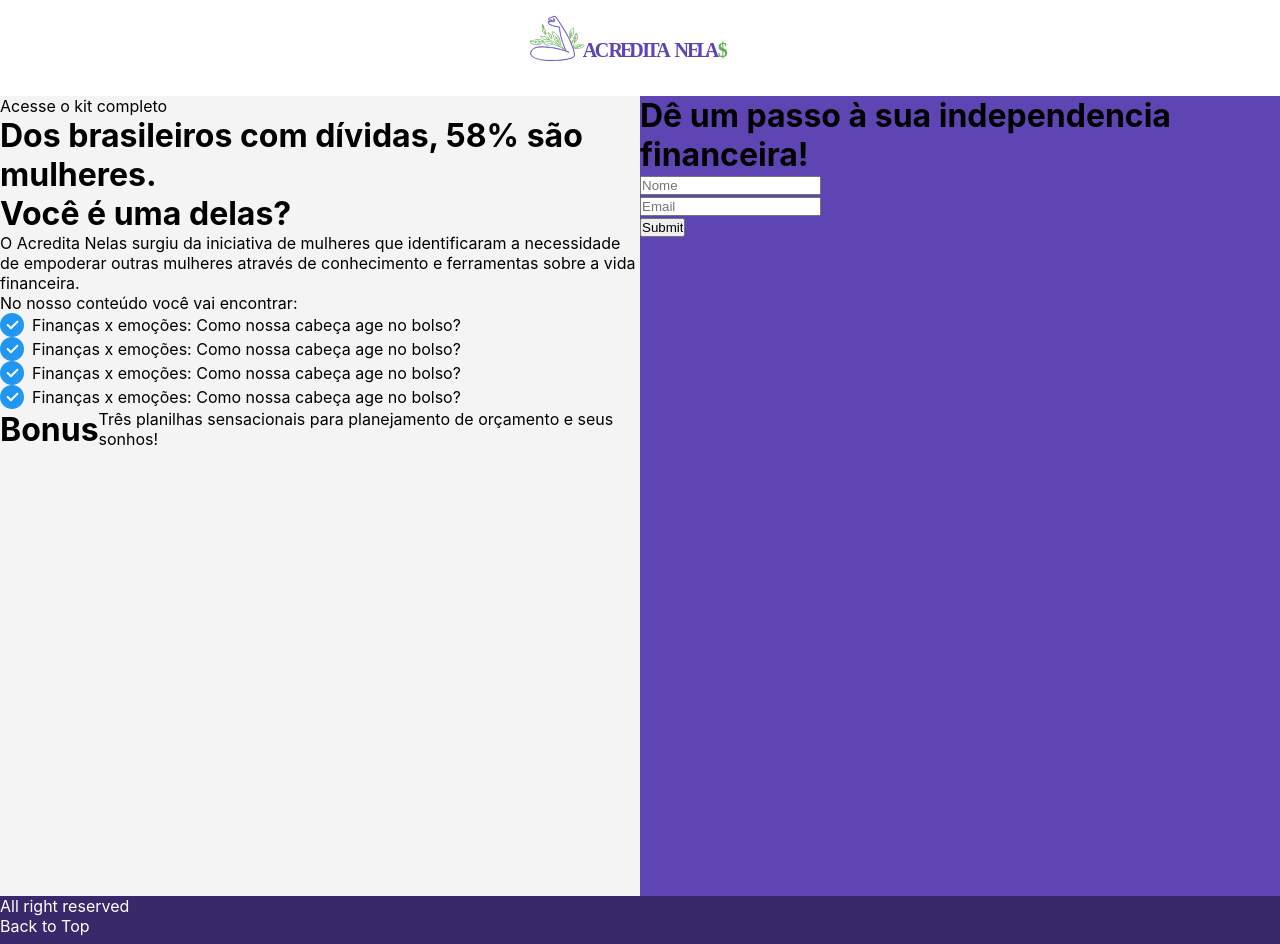
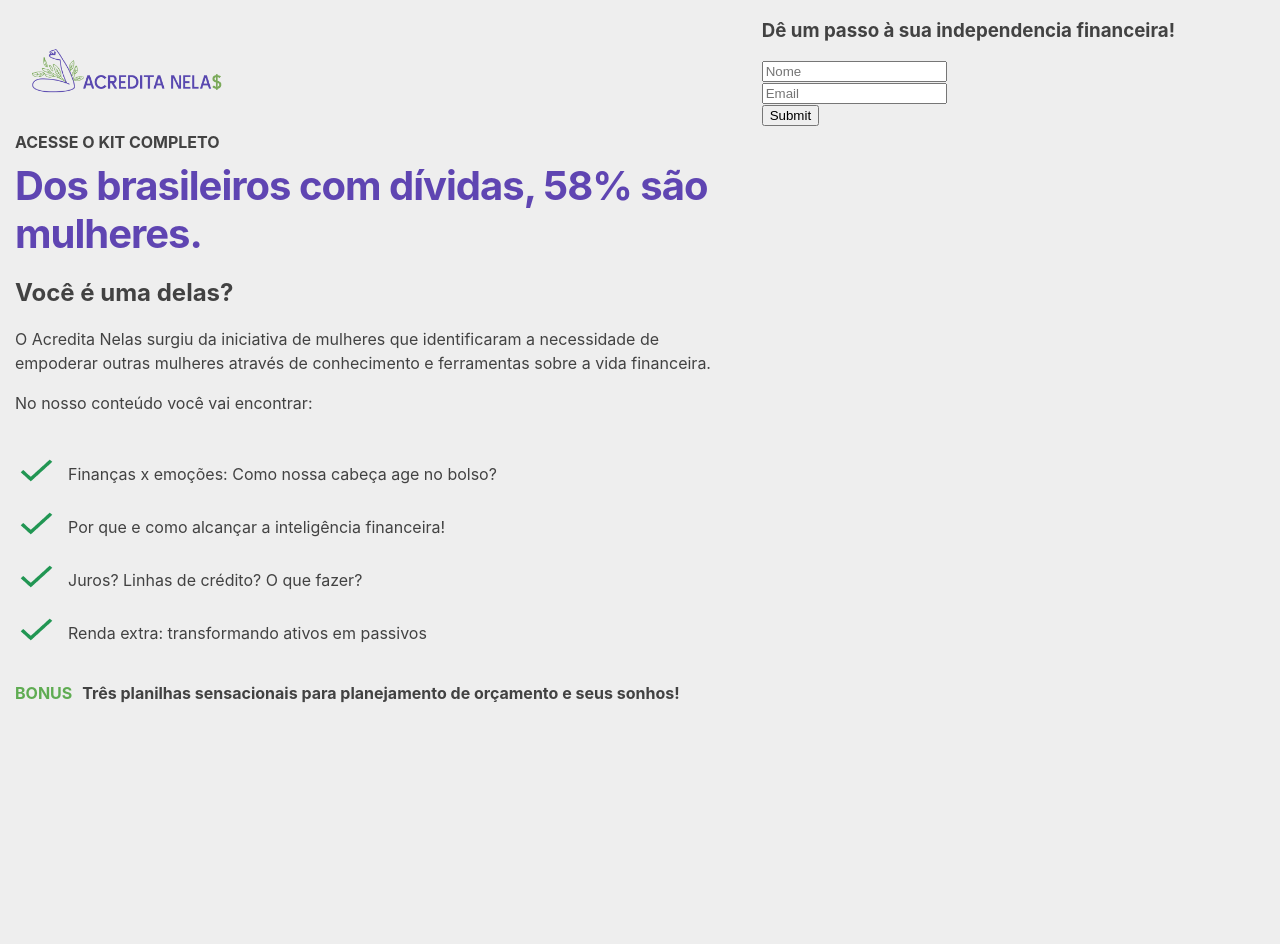
Before and after one commit to rafaelapitta/show-me-the-leads, a React (Create React App) app: page / in a window 1280 px wide. After the commit the page ends 800 px from the top, so only its background shows below. Built offline with nearby package versions, Linux system fonts and the light colour scheme; a web font is replaced by a local one.

Commit message:
Add new grid to landing page css/html structure

```diff
--- a/src/Landing.css
+++ b/src/Landing.css
@@ -1,123 +1,72 @@
 /* BALOO TAMA */
-@import url('https://fonts.googleapis.com/css2?family=Baloo+Tamma+2:wght@700&display=swap');
+@import url("https://fonts.googleapis.com/css2?family=Baloo+Tamma+2:wght@700&display=swap");
 /* LATO */
-@import url('https://fonts.googleapis.com/css2?family=Lato:wght@300;400;700&display=swap');
-/* KULIM PARK */
-@import url('https://fonts.googleapis.com/css2?family=Kulim+Park:wght@300;400;600&display=swap');
+@import url("https://fonts.googleapis.com/css2?family=Lato:wght@300;400;700&display=swap");
 
+/* STRUCTURE */
+body {
+  color: #424242;
+  background: #eeeeee;
+}
 
-/* GLOBAL CSS */
-* {
-  margin: 0;
-  padding: 0;
-  box-sizing: border-box;
+.row {
+  /* background: url("assets/fundo_roxo.png");
+  background-position: top right;
+  background-size: contain;
+  background-repeat: no-repeat; */
+}
+
+.content-col {
+}
+
+.form-col {
+  /* background: #eeeeee; */
 }
 
 /* LANDING-CONTENT */
-
-#landing-content {
-  width: 100vw;
-  height: 100vh;
+.logo {
+  max-height: 4rem;
+  margin-top: 3rem;
+  margin-bottom: 1rem;
 }
 
-.background {
-  background-color: white;
+.title .superscript {
+  text-transform: uppercase;
+  font-weight: bold;
 }
 
-header {
-  width: 100%;
-  height: 6rem;
-  display: flex;
-  justify-content: center;
-  align-items: center;
+.title h1 {
+  font-size: 2.5rem;
+  line-height: 3rem;
+  letter-spacing: -1px;
+  margin-top: 10px;
+  margin-bottom: 10px;
+  color: #5F45B2
 }
 
-.logo-container {
-  height: 11rem;
-  display: flex;
-  justify-content: center;
-}
-
- .logo {
-   max-height: 11rem;
-   width: 20rem;
-}
-
-#sections {
-  display: flex;
-  flex-direction: row;
-}
-
-/* SECTION CONTENT */
-.content {
-  background-color: #f4f4f4;
-  height: 100vh;
-  width: 50%;
-}
-
-.bullet {
-  display: flex;
-  align-items: center;
+.are-the-one p {
+  line-height: 1.5rem;
 }
 
 .bullet img {
-  max-width: 1.5rem;
-  margin-right: 0.5rem;
+  margin-right: 10px;
+  margin-top: 10px;
+  position: relative;
+  top: 10px
 }
 
-#bonus {
-  display: flex;
-  align-items: center;
-  align-content: center;
+.bonus {
+  margin-top: 40px;
+  margin-bottom: 40px;
 }
 
-/* SECTION FORMULÁRIO */
-
-.form {
-  background-color: #5F45B3;
-  height: 100vh;
-  width: 50%;
+.bonus h4 {
+  display: inline;
+  color: #5FAC52;
+  text-transform: uppercase;
+  margin-right: 10px;
 }
 
-/* FOOTER */
-footer {
-  width: 100vw;
-  height: 3rem;
-  background-color: #39296b;
+.bonus span {
+  font-weight: bold;
 }
-
-footer p {
-  color: white;
-}
-
-footer a {
-  text-decoration: none;
-  color: white;
-}
-
-/* MOBILE VERSION */
-@media (max-width:600px) {
-  #landing-content {
-    max-width: 600px;
-  }
-
-  header {
-    max-width: 100vw;
-  }
-
-  #sections {
-    display: flex;
-    flex-direction: column;
-    max-width: 100vw;
-  }
-
-  .content {
-    width: 100vw;
-    height: 30rem;
-  }
-
-  .form {
-    width: 100vw;
-    height: 30rem;
-  }
-}
--- a/src/Landing.tsx
+++ b/src/Landing.tsx
@@ -1,61 +1,61 @@
 import React from 'react';
+import './simple-grid.css';
 import './Landing.css';
 
-import Logo from './assets/logo-acredita.svg';
-import Check from './assets/check.svg';
+import Logo from './assets/logo_acredita_thin.png';
+import Check from './assets/check.png';
 
 function Landing() {
   return (
-    <div id="landing-content">
-      <div className="background">
-        <header>
-          <div className="logo-container">
-            <img className="logo" src={Logo} alt="Logo Acredita Nelas"/>
-          </div>
-        </header>
-      </div>
+    <div className="container-fluid">
+      <div className="row">
+        {/* CONTENT */}
+        <div className="col-lg-7 content-col">
+          {/* <div className="logo-container">
 
-    <div id="sections">
-      {/* CONTENT */}
-        <div className="content">
+          </div> */}
+
+          <img className="logo" src={Logo} alt="Logo Acredita Nelas" />
+
           <div className="title">
-            <p>Acesse o kit completo</p>
+            <span className="superscript">Acesse o kit completo</span>
             <h1>Dos brasileiros com dívidas, 58% são mulheres.</h1>
           </div>
 
           <div className="are-the-one">
-            <h1>Você é uma delas?</h1>
+            <h2>Você é uma delas?</h2>
             <p>O Acredita Nelas surgiu da iniciativa de mulheres que identificaram a necessidade de
-              empoderar outras mulheres através de conhecimento e ferramentas sobre a vida financeira.
-              <br></br>No nosso conteúdo você vai encontrar:</p>
+            empoderar outras mulheres através de conhecimento e ferramentas sobre a vida financeira.</p>
+
+            <p>No nosso conteúdo você vai encontrar:</p>
           </div>
 
           <div className="bullet">
-            <img src={Check} alt="check"/>
-            <p>Finanças x emoções: Como nossa cabeça age no bolso?</p>
+            <img src={Check} alt="check" />
+            <span>Finanças x emoções: Como nossa cabeça age no bolso?</span>
           </div>
           <div className="bullet">
-            <img src={Check} alt="check"/>
-            <p>Finanças x emoções: Como nossa cabeça age no bolso?</p>
+            <img src={Check} alt="check" />
+            <span>Por que e como alcançar a inteligência financeira!</span>
           </div>
           <div className="bullet">
-            <img src={Check} alt="check"/>
-            <p>Finanças x emoções: Como nossa cabeça age no bolso?</p>
+            <img src={Check} alt="check" />
+            <span>Juros? Linhas de crédito? O que fazer?</span>
           </div>
           <div className="bullet">
-            <img src={Check} alt="check"/>
-            <p>Finanças x emoções: Como nossa cabeça age no bolso?</p>
+            <img src={Check} alt="check" />
+            <span>Renda extra: transformando ativos em passivos</span>
           </div>
 
-          <div id="bonus">
-            <h1>Bonus</h1>
-            <p>Três planilhas sensacionais para planejamento de orçamento e seus sonhos!</p>
+          <div className="bonus">
+            <h4>Bonus</h4>
+            <span>Três planilhas sensacionais para planejamento de orçamento e seus sonhos!</span>
           </div>
         </div>
 
         {/* FORM */}
-        <div className="form">
-        <h1>Dê um passo à sua independencia financeira!</h1>
+        <div className="col-lg-5 form-col">
+          <h3>Dê um passo à sua independencia financeira!</h3>
           <form method="POST" action="https://smtl.gama.academy/leads/7f2b6f21-dcac-11ea-91f1-99fb0c9231dc">
 
             <label htmlFor="Nome"></label>
@@ -77,14 +77,9 @@ function Landing() {
             />
           </form>
           {/* BOTÃO */}
-      <input type="submit"/>
+          <input type="submit" />
         </div>
       </div>
-
-    <footer>
-      <p>All right reserved</p>
-      <a href="#landing-content">Back to Top</a>
-    </footer>
     </div>
   );
 }
```
Lines whose indentation alone changed are shown as unchanged.
